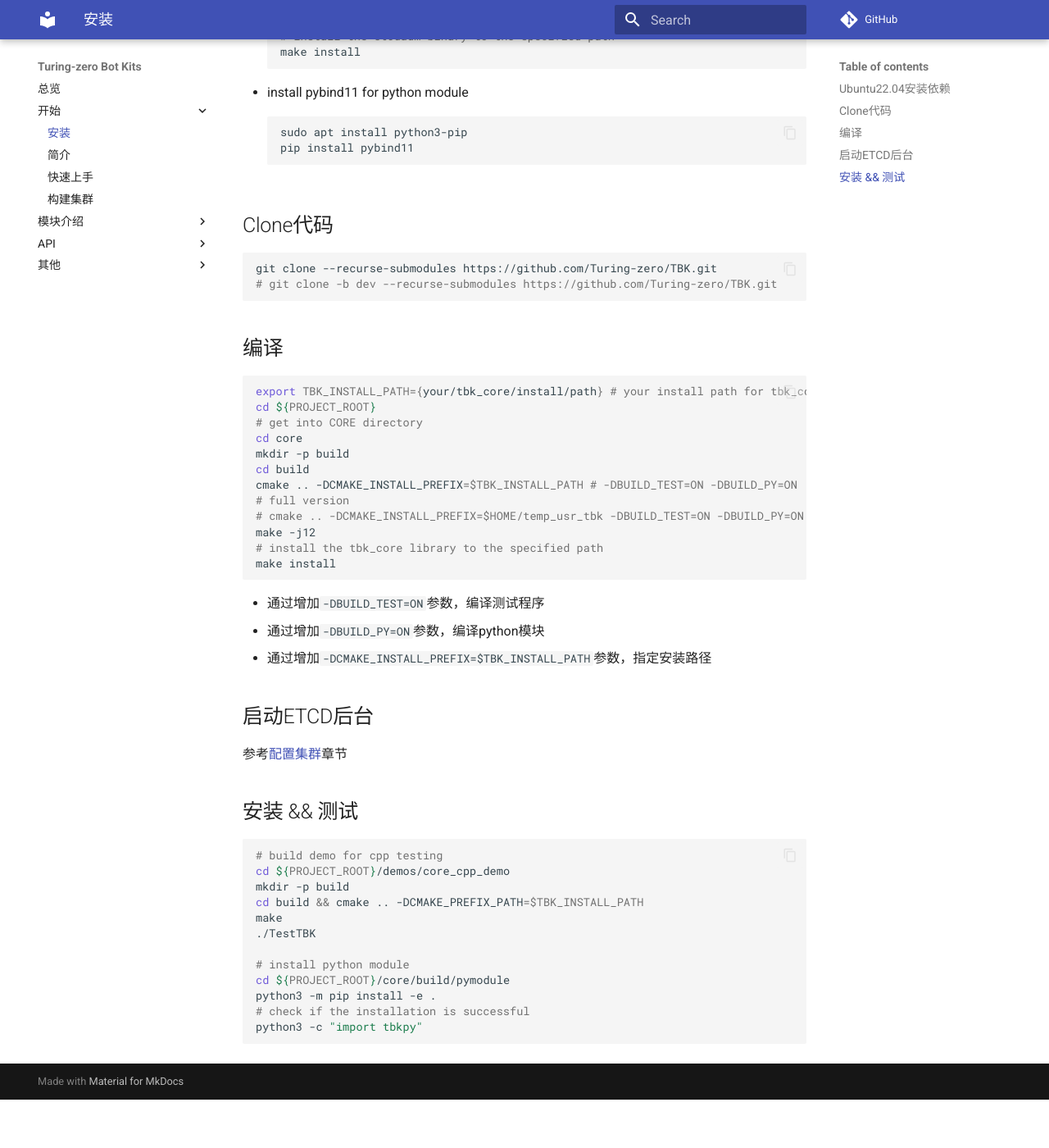
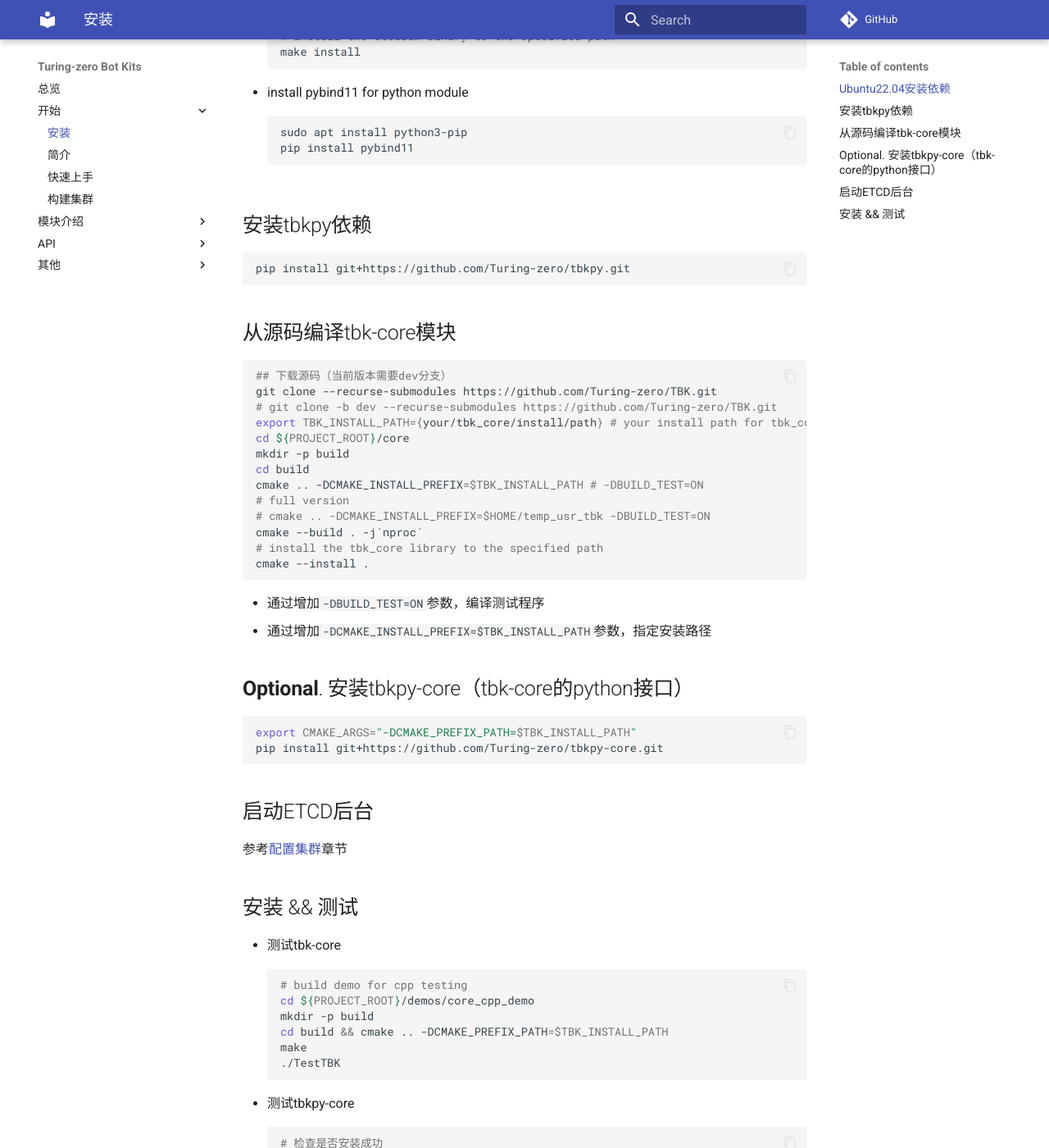
Before and after one commit to Turing-zero/tbk, an MkDocs documentation site: the page built from docs/0_getting_started/0_installation.md, in a window 1280 px wide and 1400 px high, scrolled down 747 px. Shown: the whole window at 82% size. Built offline with MkDocs 1.6.1 and Material for MkDocs 9.7.7, drawn with Linux system fonts in a browser that asks for light colours; comment, search, counter and statistics services are not loaded; before the commit the page ends 2088 px from its top, so only the background shows below that; some of the changed text lies outside the part shown.

Commit message:
[core] seperate tbkpy&tbkpy-core

````diff
--- a/docs/0_getting_started/0_installation.md
+++ b/docs/0_getting_started/0_installation.md
@@ -38,48 +38,60 @@ sudo apt install python3-pip
 pip install pybind11
 ```
 
-## Clone代码
+## 安装tbkpy依赖
 ```bash
+pip install git+https://github.com/Turing-zero/tbkpy.git
+```
+
+## 从源码编译tbk-core模块
+```bash
+## 下载源码（当前版本需要dev分支）
 git clone --recurse-submodules https://github.com/Turing-zero/TBK.git
 # git clone -b dev --recurse-submodules https://github.com/Turing-zero/TBK.git
-```
-
-## 编译
-```bash
 export TBK_INSTALL_PATH={your/tbk_core/install/path} # your install path for tbk_core, such as $HOME/temp_usr_tbk or /usr/local/tbk
-cd ${PROJECT_ROOT}
-# get into CORE directory
-cd core
+cd ${PROJECT_ROOT}/core
 mkdir -p build
 cd build
-cmake .. -DCMAKE_INSTALL_PREFIX=$TBK_INSTALL_PATH # -DBUILD_TEST=ON -DBUILD_PY=ON
+cmake .. -DCMAKE_INSTALL_PREFIX=$TBK_INSTALL_PATH # -DBUILD_TEST=ON
 # full version
-# cmake .. -DCMAKE_INSTALL_PREFIX=$HOME/temp_usr_tbk -DBUILD_TEST=ON -DBUILD_PY=ON
-make -j12
+# cmake .. -DCMAKE_INSTALL_PREFIX=$HOME/temp_usr_tbk -DBUILD_TEST=ON
+cmake --build . -j`nproc`
 # install the tbk_core library to the specified path
-make install
+cmake --install .
 ```
 
 * 通过增加`-DBUILD_TEST=ON`参数，编译测试程序
-* 通过增加`-DBUILD_PY=ON`参数，编译python模块
 * 通过增加`-DCMAKE_INSTALL_PREFIX=$TBK_INSTALL_PATH`参数，指定安装路径
+
+## **Optional**. 安装tbkpy-core（tbk-core的python接口）
+```bash
+export CMAKE_ARGS="-DCMAKE_PREFIX_PATH=$TBK_INSTALL_PATH"
+pip install git+https://github.com/Turing-zero/tbkpy-core.git
+```
 
 ## 启动ETCD后台
 
 参考[配置集群](./9_cluster.md)章节
 
 ## 安装 && 测试
-```bash
-# build demo for cpp testing
-cd ${PROJECT_ROOT}/demos/core_cpp_demo
-mkdir -p build
-cd build && cmake .. -DCMAKE_PREFIX_PATH=$TBK_INSTALL_PATH
-make
-./TestTBK
-
-# install python module
-cd ${PROJECT_ROOT}/core/build/pymodule
-python3 -m pip install -e .
-# check if the installation is successful
-python3 -c "import tbkpy"
-```
+* 测试tbk-core
+    ```bash
+    # build demo for cpp testing
+    cd ${PROJECT_ROOT}/demos/core_cpp_demo
+    mkdir -p build
+    cd build && cmake .. -DCMAKE_PREFIX_PATH=$TBK_INSTALL_PATH
+    make
+    ./TestTBK
+    ```
+* 测试tbkpy-core
+    ```bash
+    # 检查是否安装成功
+    pip list | grep tbkpy
+    # 应该有的输出
+    # tbkpy                                0.x.x
+    # tbkpy-core                           0.x.x
+    # 开始ping/pong测试
+    python3 -m tbkpy_core.test.ping
+    # 另一个console下
+    # python3 -m tbkpy_core.test.pong
+    ```
````
Also changed, not shown: docs/0_getting_started/9_cluster.md (+1 -1 lines), 2 other files.
